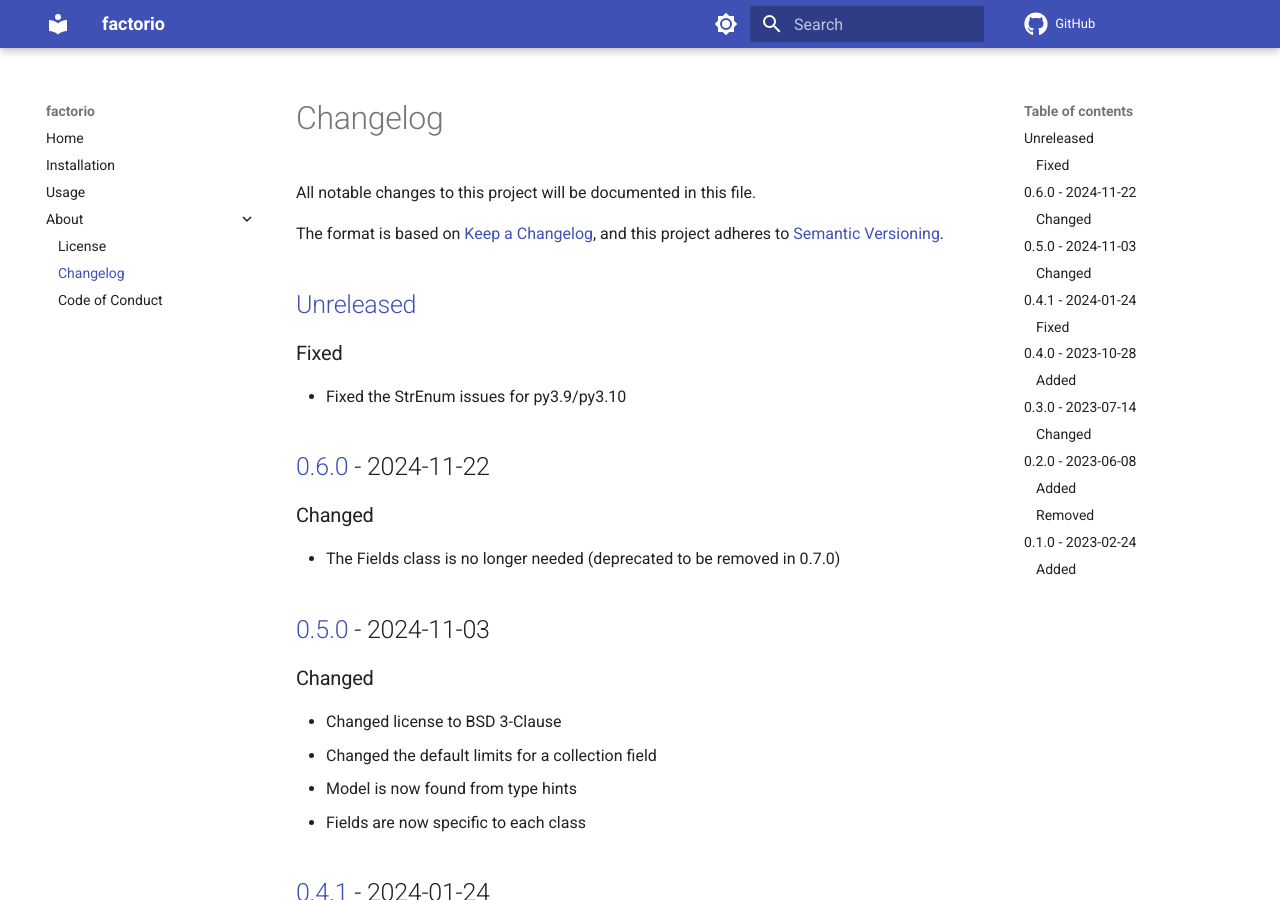
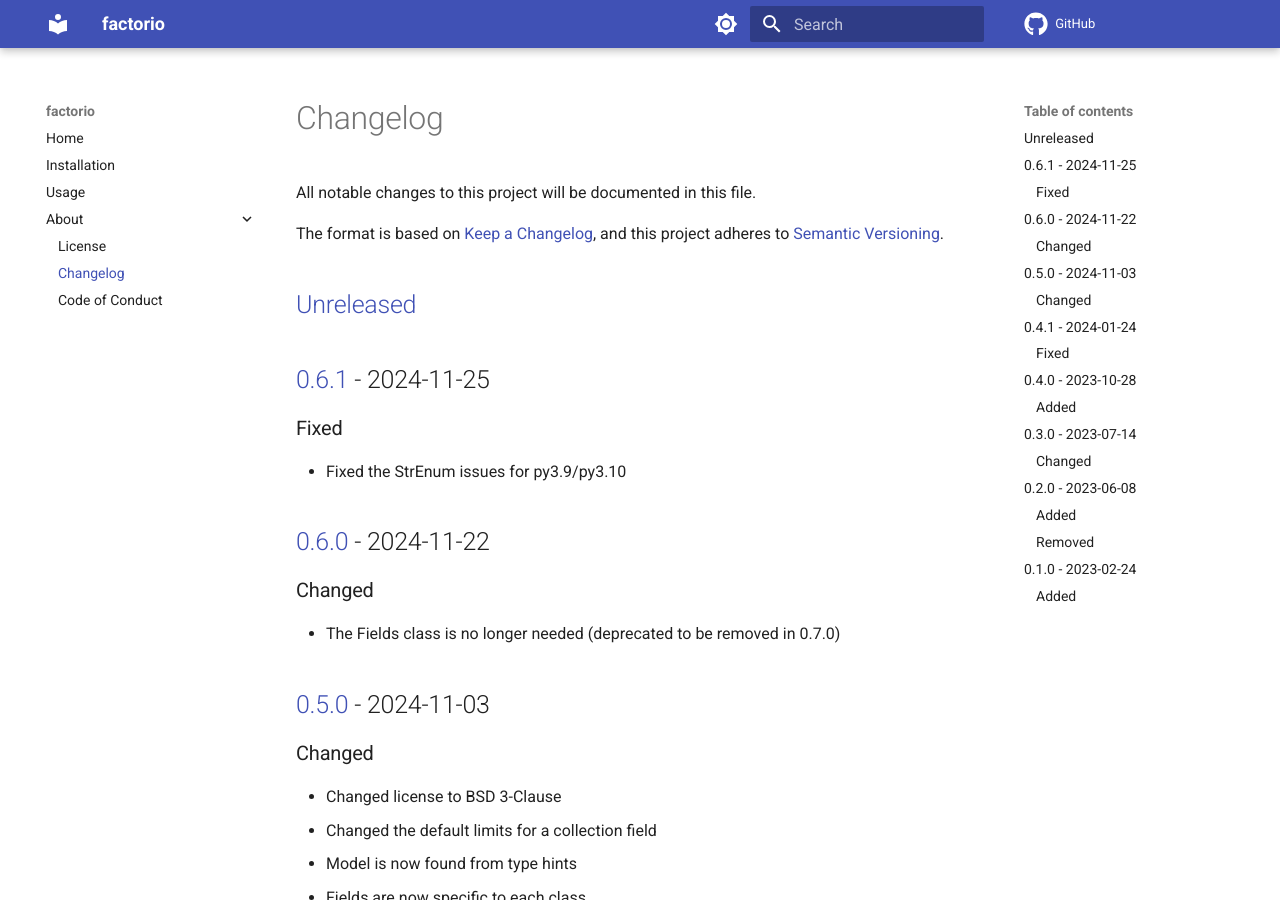
Before and after one commit to spapanik/factorio, an MkDocs documentation site: the page built from docs/CHANGELOG.md, in a window 1280 px wide and 900 px high. Built offline with MkDocs 1.6.1 and Material for MkDocs 9.7.7, drawn with Linux system fonts in a browser that asks for light colours; comment, search, counter and statistics services are not loaded.

Commit message:
🔖 Bump version

```diff
--- a/docs/CHANGELOG.md
+++ b/docs/CHANGELOG.md
@@ -5,6 +5,8 @@ All notable changes to this project will be documented in this file.
 The format is based on [Keep a Changelog], and this project adheres to [Semantic Versioning].
 
 ## [Unreleased]
+
+## [0.6.1] - 2024-11-25
 
 ### Fixed
 
@@ -61,7 +63,8 @@ The format is based on [Keep a Changelog], and this project adheres to [Semantic
 
 [Keep a Changelog]: https://keepachangelog.com/en/1.0.0/
 [Semantic Versioning]: https://semver.org/spec/v2.0.0.html
-[Unreleased]: https://github.com/spapanik/factorio/compare/v0.6.0...main
+[Unreleased]: https://github.com/spapanik/factorio/compare/v0.6.1...main
+[0.6.1]: https://github.com/spapanik/factorio/compare/v0.6.0...v0.6.1
 [0.6.0]: https://github.com/spapanik/factorio/compare/v0.5.0...v0.6.0
 [0.5.0]: https://github.com/spapanik/factorio/compare/v0.4.1...v0.5.0
 [0.4.1]: https://github.com/spapanik/factorio/compare/v0.4.0...v0.4.1
--- a/pyproject.toml
+++ b/pyproject.toml
@@ -6,7 +6,7 @@ build-backend = "phosphorus.construction.api"
 
 [project]
 name = "factorio"
-version = "0.6.0"
+version = "0.6.1"
 
 authors = [
     { name = "Stephanos Kuma", email = "stephanos@kuma.ai" },
```
